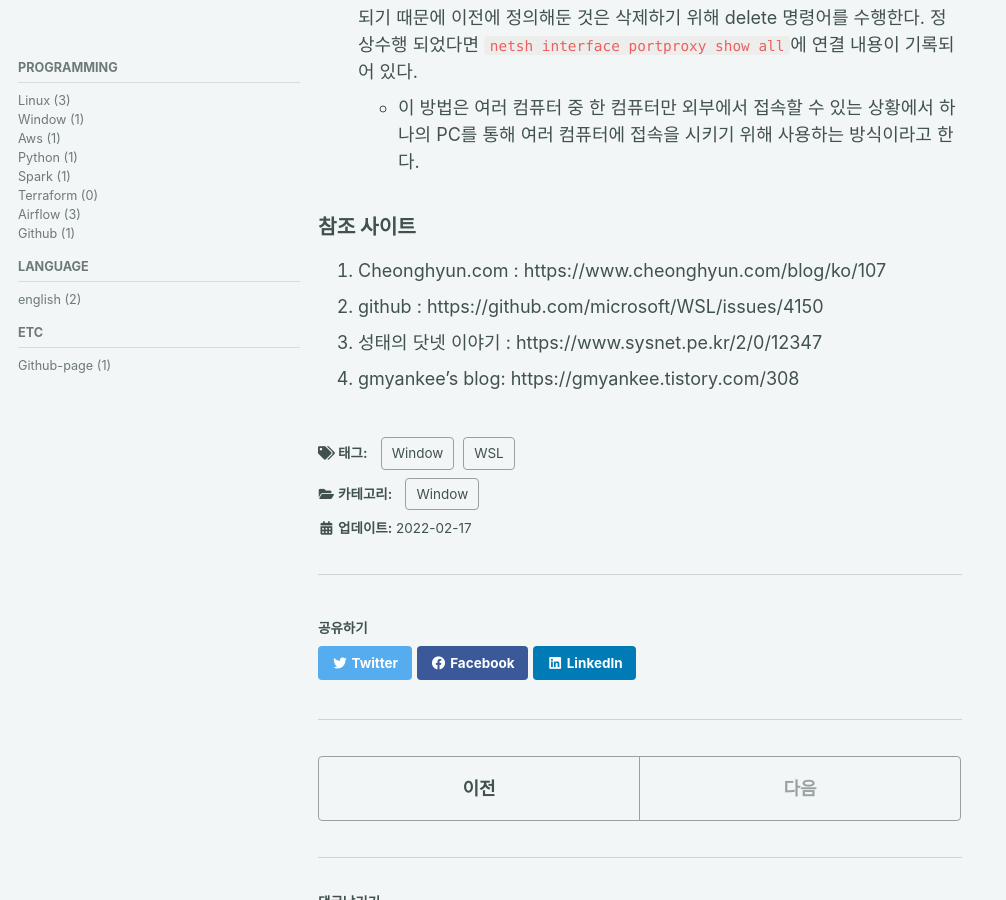
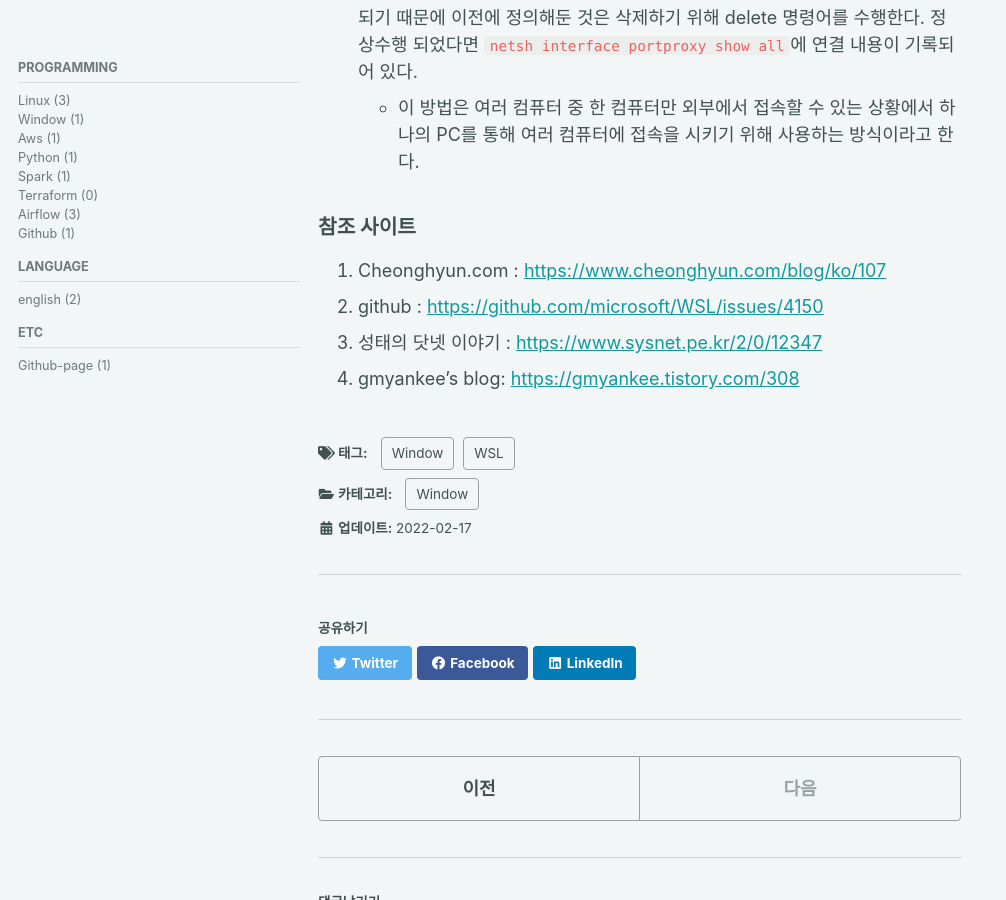
Before and after one commit to dlgldgldgld/dlgldgldgld.github.io, a Jekyll site: the page built from _posts/Window/2022-02-17-wsl_connect.md, in a window 1280 px wide and 900 px high, scrolled down 3441 px. Shown: the whole window, without its empty margins (0-1006 px from the left). Built offline with Jekyll 4.4.1, drawn with Linux system fonts in a browser that asks for light colours; cached includes are drawn as plain includes; comment, search, counter and statistics services are not loaded; part of the change alters nothing that is shown.

```diff
--- a/_posts/Window/2022-02-17-wsl_connect.md
+++ b/_posts/Window/2022-02-17-wsl_connect.md
@@ -100,7 +100,7 @@ iex "netsh interface portproxy add v4tov4 listenport=$port listenaddress=$addr c
 
 
 ### 참조 사이트
-1. Cheonghyun.com : https://www.cheonghyun.com/blog/ko/107
-2. github : https://github.com/microsoft/WSL/issues/4150
-3. 성태의 닷넷 이야기 : https://www.sysnet.pe.kr/2/0/12347
-4. gmyankee's blog: https://gmyankee.tistory.com/308
+1. Cheonghyun.com : [https://www.cheonghyun.com/blog/ko/107](https://www.cheonghyun.com/blog/ko/107)
+2. github : [https://github.com/microsoft/WSL/issues/4150](https://github.com/microsoft/WSL/issues/4150)
+3. 성태의 닷넷 이야기 : [https://www.sysnet.pe.kr/2/0/12347](https://www.sysnet.pe.kr/2/0/12347)
+4. gmyankee's blog: [https://gmyankee.tistory.com/308](https://gmyankee.tistory.com/308)
```
